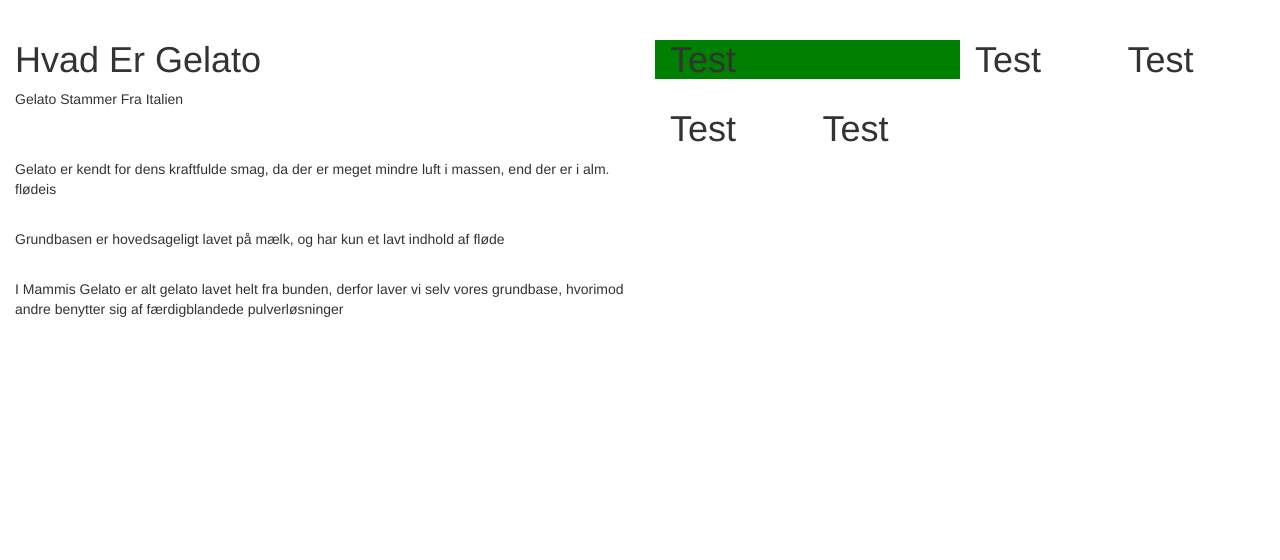
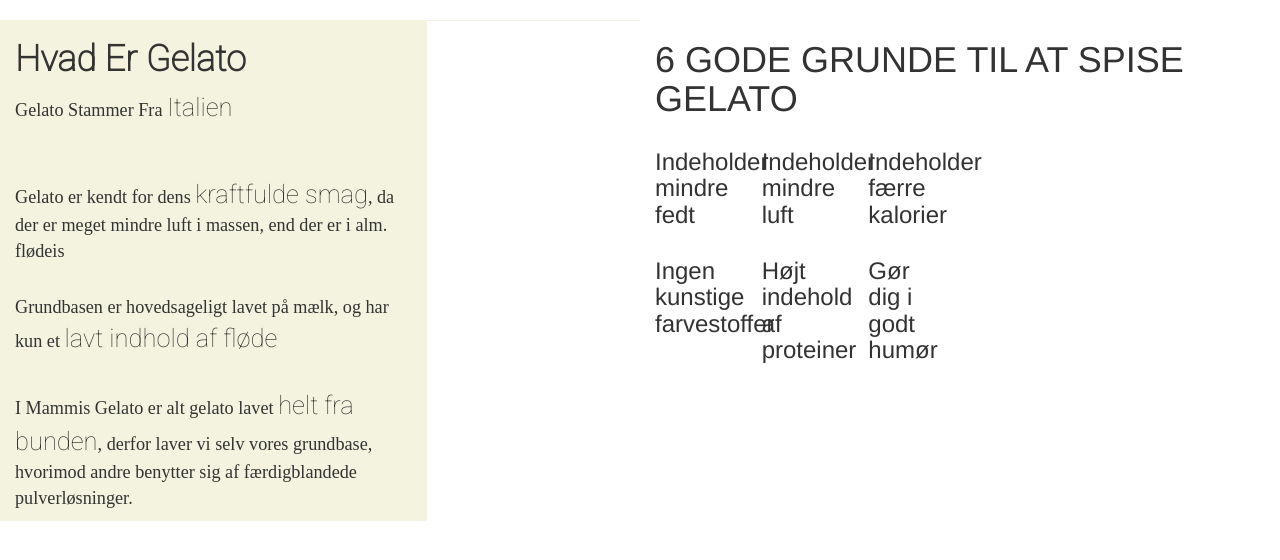
Before and after one commit to Mforceberg/mammis, a PHP site: page /gelato.php in a window 1280 px wide. Shown: the part 193-753 px from the top of the page. Run offline with PHP 8.4, Linux system fonts and the light colour scheme.

Commit message:
index, gelato

```diff
--- a/css/styles.css
+++ b/css/styles.css
@@ -72,3 +88,28 @@ ul.nav a
     border:0;
     z-index: 2;
 }
+
+/* End of Index Styling */
+
+/* Gelato Styling */
+.hOneRoboto {
+    font-family: 'Roboto', sans-serif;
+    font-weight: 600;
+}
+
+.gelatoText {
+    font-family: avenir;
+    font-size: 130%;
+}
+
+.gelatoInText {
+    font-family: 'Roboto', sans-serif;
+    font-size: 140%;
+    font-weight:450;
+}
+
+.neutralBackground {
+    background-color:#f3f3df;
+    width: 100%;
+    height: 100%;
+}
--- a/gelato.php
+++ b/gelato.php
@@ -3,27 +3,31 @@ include ("navigation.php");
 ?>
 
 <div class="full-width indexcontent">
-    <div class="col-md-6 col-lg-6">
-        <h1>Hvad Er Gelato</h1>
-        <p>Gelato Stammer Fra Italien</p>
+    <div class="col-md-4 col-lg-4 neutralBackground">
+
+        <h1 class="hOneRoboto">Hvad Er Gelato</h1>
+        <p class="gelatoText">Gelato Stammer Fra <span class="gelatoInText">Italien</span></p>
         <br>
         <br>
-        <p>Gelato er kendt for dens kraftfulde smag, da der er meget mindre luft i massen, end der er i alm. flødeis</p>
+        <p class="gelatoText">Gelato er kendt for dens <span class="gelatoInText">kraftfulde smag</span>, da der er meget mindre luft i massen, end der er i alm. flødeis</p>
         <br>
-        <p>Grundbasen er hovedsageligt lavet på mælk, og har kun et lavt indhold af fløde</p>
+        <p class="gelatoText">Grundbasen er hovedsageligt lavet på mælk, og har kun et <span class="gelatoInText">lavt indhold af fløde</span></p>
         <br>
-        <p>I Mammis Gelato er alt gelato lavet helt fra bunden, derfor laver vi selv vores grundbase, hvorimod andre benytter sig af færdigblandede pulverløsninger</p>
+        <p class="gelatoText">I Mammis Gelato er alt gelato lavet <span class="gelatoInText">helt fra bunden</span>, derfor laver vi selv vores grundbase, hvorimod andre benytter sig af færdigblandede pulverløsninger.</p>
     </div>
+    <div class="col-md-2 col-lg-2 neutralBackground"></div>
 
     <div class="col-md-6 col-lg-6">
-        <h1 class="col-md-6 col-lg-6" style="background-color:green;">Test</h1>
-
-            <h1 class="col-md-3 col-lg-3">Test</h1>
-            <h1 class="col-md-3 col-lg-3">Test</h1>
-
-
-            <h1 class="col-md-3 col-lg-3">Test</h1>
-            <h1 class="col-md-3 col-lg-3">Test</h1>
-
+        <h1>6 GODE GRUNDE TIL AT SPISE GELATO</h1>
+        <div class="row">
+        <h3 class="col-md-2 col-lg-2">Indeholder mindre fedt</h3>
+        <h3 class="col-md-2 col-lg-2">Indeholder mindre luft</h3>
+        <h3 class="col-md-2 col-lg-2">Indeholder færre kalorier</h3>
+        </div>
+        <div class="row">
+        <h3 class="col-md-2 col-lg-2">Ingen kunstige farvestoffer</h3>
+        <h3 class="col-md-2 col-lg-2">Højt indehold af proteiner</h3>
+        <h3 class="col-md-2 col-lg-2">Gør dig i godt humør</h3>
+        </div>
     </div>
 </div>
--- a/navigation.php
+++ b/navigation.php
@@ -2,8 +2,8 @@
 <html>
 <head>
 <meta charset="utf-8">
+<meta name="viewport" content="width=device-width, initial-scale=1">
 <title>Mammis</title>
-
 
 <!--Bootstrap og css -->
 <link href="http://localhost/styles.css" rel="stylesheet" type="text/css"/>
```
Also changed, not shown: other parts of css/styles.css (+25 -9 lines), index.php (+9 -5 lines).
